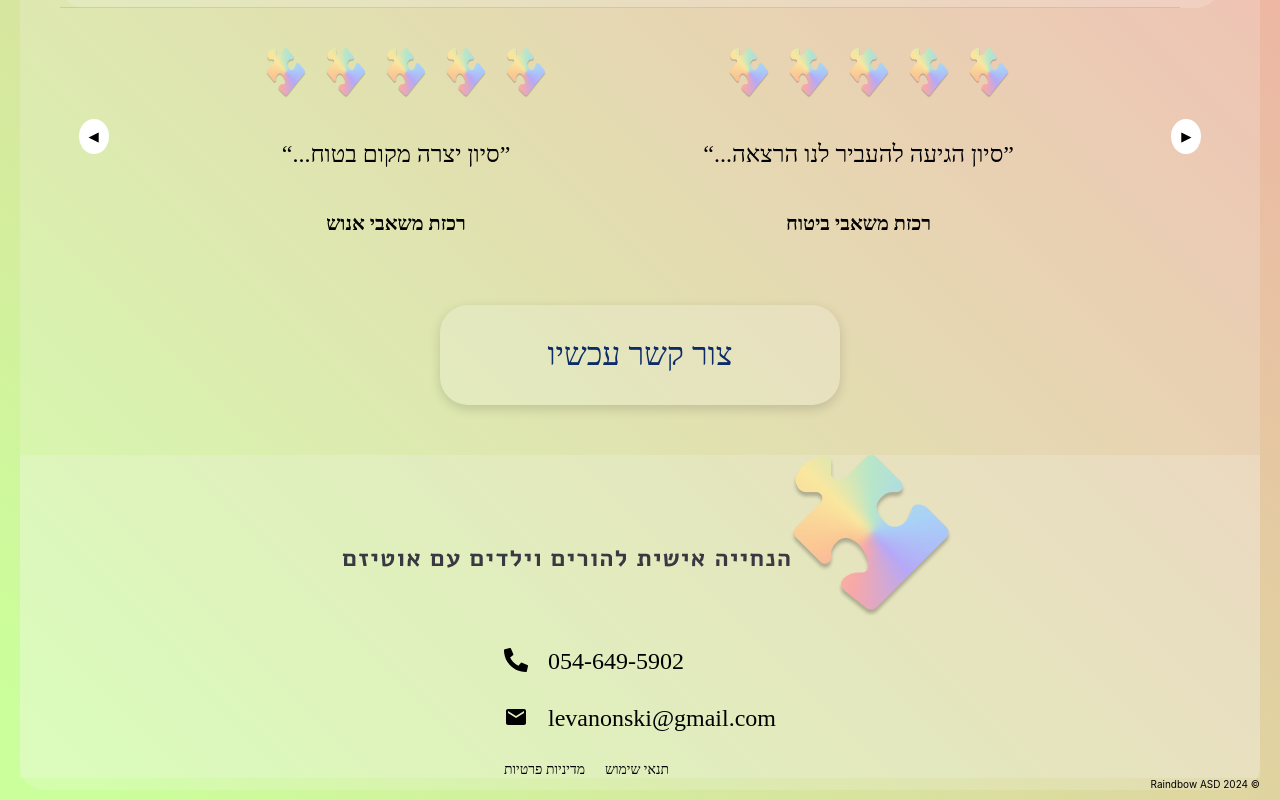
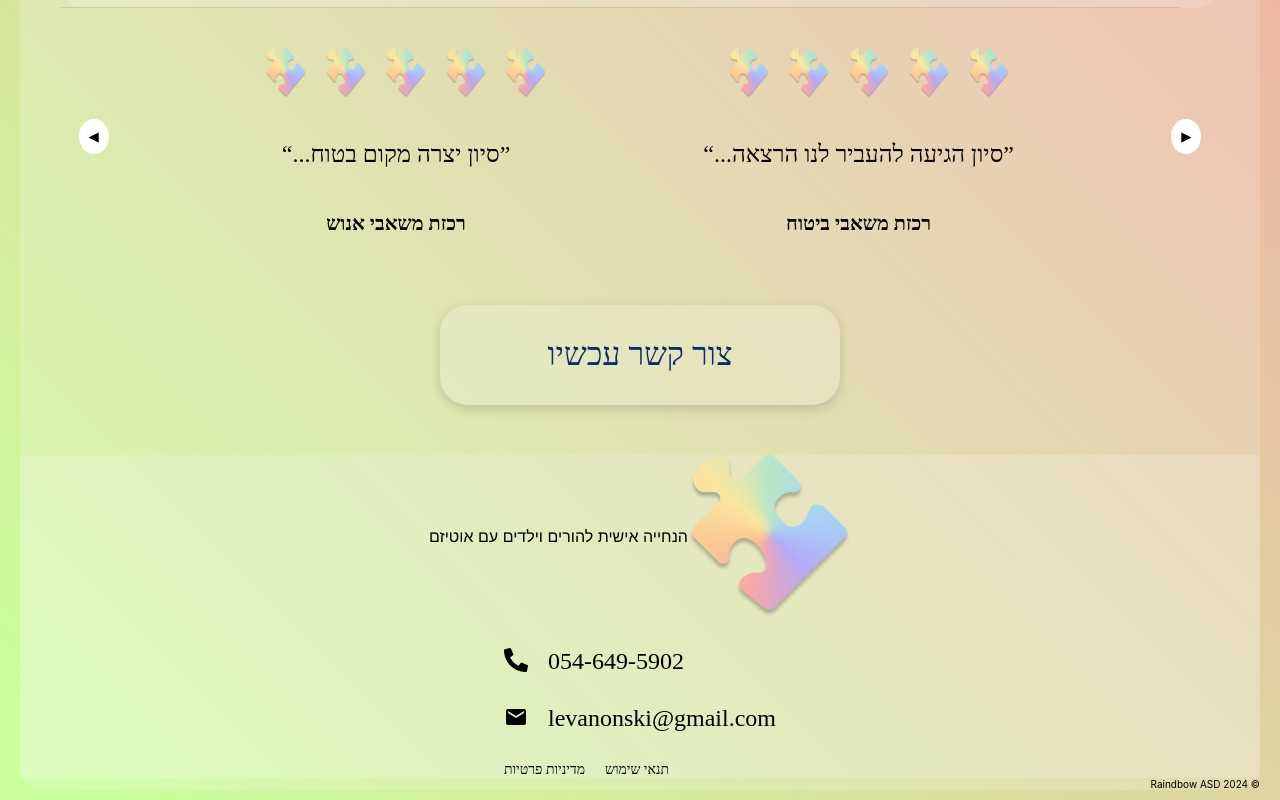
Before and after one commit to lionsgrandson/rainbow-asd-next, a Next.js app: page / in a window 1280 px wide. Shown: the part 2395-3195 px from the top of the page. Built offline with nearby package versions, Linux system fonts and the light colour scheme.

Commit message:
style: footer image is now text + image.

```diff
--- a/src/components/Footer.jsx
+++ b/src/components/Footer.jsx
@@ -2,18 +2,24 @@ import { FaPhoneAlt } from 'react-icons/fa'
 import { MdEmail } from 'react-icons/md'
 import Image from 'next/image'
 import Link from 'next/link'
-import logoLongTxt from '../../public/img/Logo_with_NO_shadow_text.png'
+// import logoLongTxt from '../../public/img/Logo_with_NO_shadow_text.png'
+import logoLongTxt from '../../public/img/Logo_icon_noshadow.png'
 import styles from '../styles/footer.module.css'
 
 export default function Footer() {
   return (
     <>
       <div className={styles.footerSec}>
-        <Image
-          src={logoLongTxt}
-          className={styles.footerImg}
-          alt='לוגו עם סיסמה ופאזל בצבעי הקשת'
-        />
+        <div className={styles.footerSecimg}>
+          <Image
+            src={logoLongTxt}
+            className={styles.footerImg}
+            alt='לוגו עם סיסמה ופאזל בצבעי הקשת'
+          />
+          <p className={styles.footerSecimgp}>
+            הנחייה אישית להורים וילדים עם אוטיזם
+          </p>
+        </div>
         <div className={styles.ContactFooter}>
           <div>
             <a href='tel:+972546495902'>054-649-5902</a>
--- a/src/styles/footer.module.css
+++ b/src/styles/footer.module.css
@@ -29,6 +29,17 @@
   font-size: 1.4rem;
   justify-content: flex-end;
 }
+.footerSecimgp {
+  font-size: 1.6rem;
+}
+.footerSecimg {
+  flex-direction: row;
+  justify-content: center;
+  align-items: center;
+  /* justify-items: center; */
+  display: flex;
+}
+
 @media (max-width: 1300px) {
   .footerSec {
     width: initial;
@@ -65,6 +76,9 @@
 }
 
 @media (max-width: 480px) {
+  .footerImg {
+    width: 15%;
+  }
   .footerSec img {
     max-width: 90%;
   }
```
